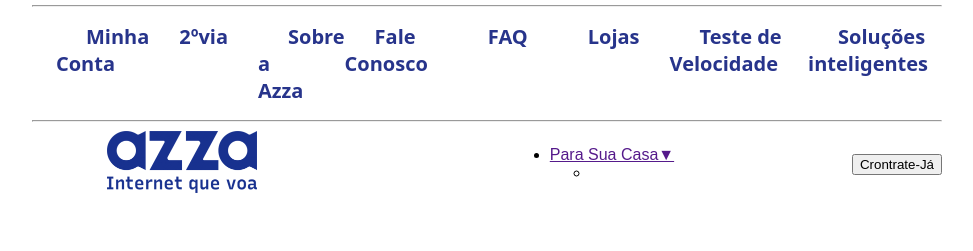
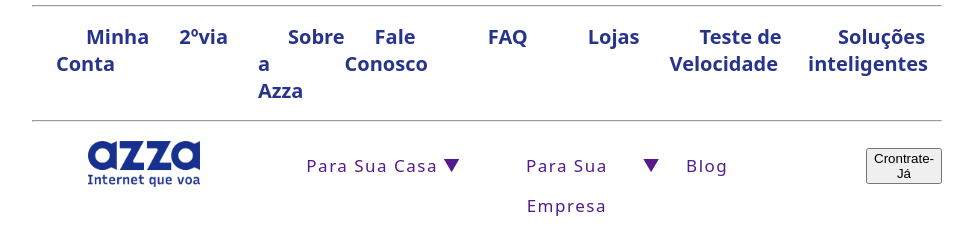
Before and after one commit to Leandros575/gitazzaclone, a plain HTML site: page assets/index.html in a window 1280 px wide. Shown: the part 41-292 px from the top of the page, without its empty margins (153-1126 px from the left). Drawn offline with Linux system fonts and the light colour scheme.

Commit message:
fazendo lista nav

```diff
--- a/assets/css/style.css
+++ b/assets/css/style.css
@@ -94,31 +94,47 @@
 }
 
 
-.nav .co lista {
-    display: flex;
-    justify-content: space-between;
+.nav .container .collista {
+    width: 67%;
 }
 
 
-.nav .collista {
+
+.nav .container .collista .menu {
 
 }
 
-.nav .collista .sub-menu {
+
+.nav .container .collista .menu ul li {
+    background-color: #ffff;
+    color: #27348B;
+    list-style: none;
+    display: flex;
+    padding: 0 10px;
+    width: 200px;
+    height: 40px;
+    text-align: center;
+    line-height: 40px;
+    font-size: 17px;
+    font-family: system-ui, -apple-system, BlinkMacSystemFont, 'Segoe UI', Roboto, Oxygen, Ubuntu, Cantarell, 'Open Sans', 'Helvetica Neue', sans-serif;
+    text-decoration: none;
+}
+
+
+.nav .container .collista .menu ul {
+    display: flex;
+    flex-direction: row;
+}
+
+
+
+.nav .container .collista .menu ul li a {
+    text-decoration: none;
+    letter-spacing: 1.5px;
     display: flex;
 }
 
 
-.nav .collista .sub-menu li {
-    list-style: none;
+.nav .container .collista .menu  ul li a .i {
+    padding: 0 5px;
 }
-
-
-.nav .collista .sub-menu li a {
-    text-decoration: none;
-}
-
-
-.sub-menu .sub-menu :hover {
-    display: none;
-}
--- a/assets/index.html
+++ b/assets/index.html
@@ -62,16 +62,19 @@
                 <img src="/assets/img/AZZA-AZUL-site2-300x123.png" alt="">
             </div>
             <div class="collista">
-                <ul>
-                    <li>
-                        <a href="">Para Sua Casa&#9660</a>
-                        <ul>
-                            <li>
-                                <a href=""></a>
-                            </li>
-                        </ul>
-                    </li>
-                </ul>
+                <nav class="menu">
+                    <ul>
+                        <li>
+                            <a href="">Para Sua Casa<div class="i">&#9660</div></a>
+                        </li>
+                        <li>
+                            <a href="">Para Sua Empresa<div class="i">&#9660</div></a>
+                        </li>
+                        <li>
+                            <a href="">Blog</a>
+                        </li>
+                    </ul>
+                </nav>
             </div>
             <button>Crontrate-Já</button>
         </div>
```
